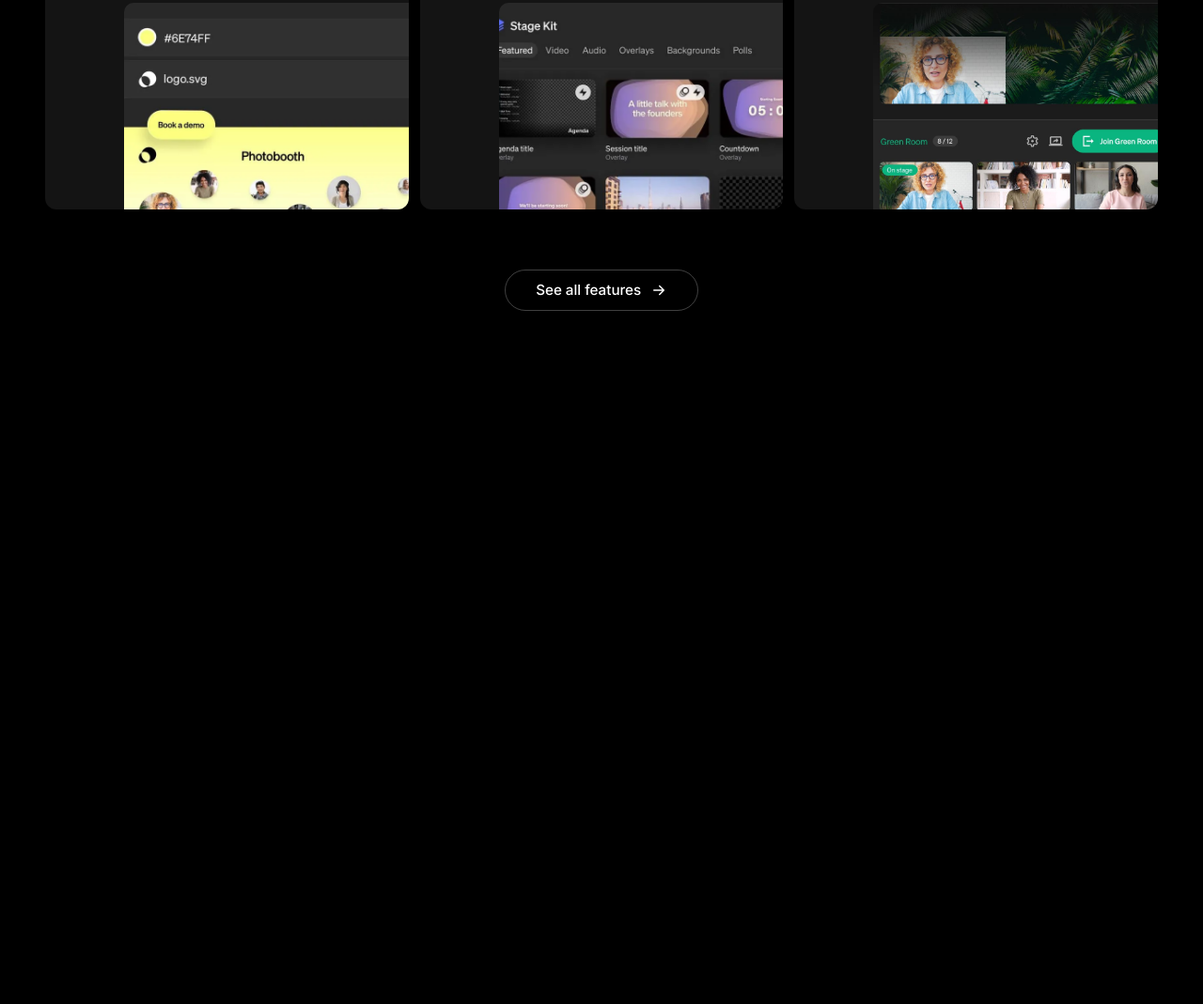
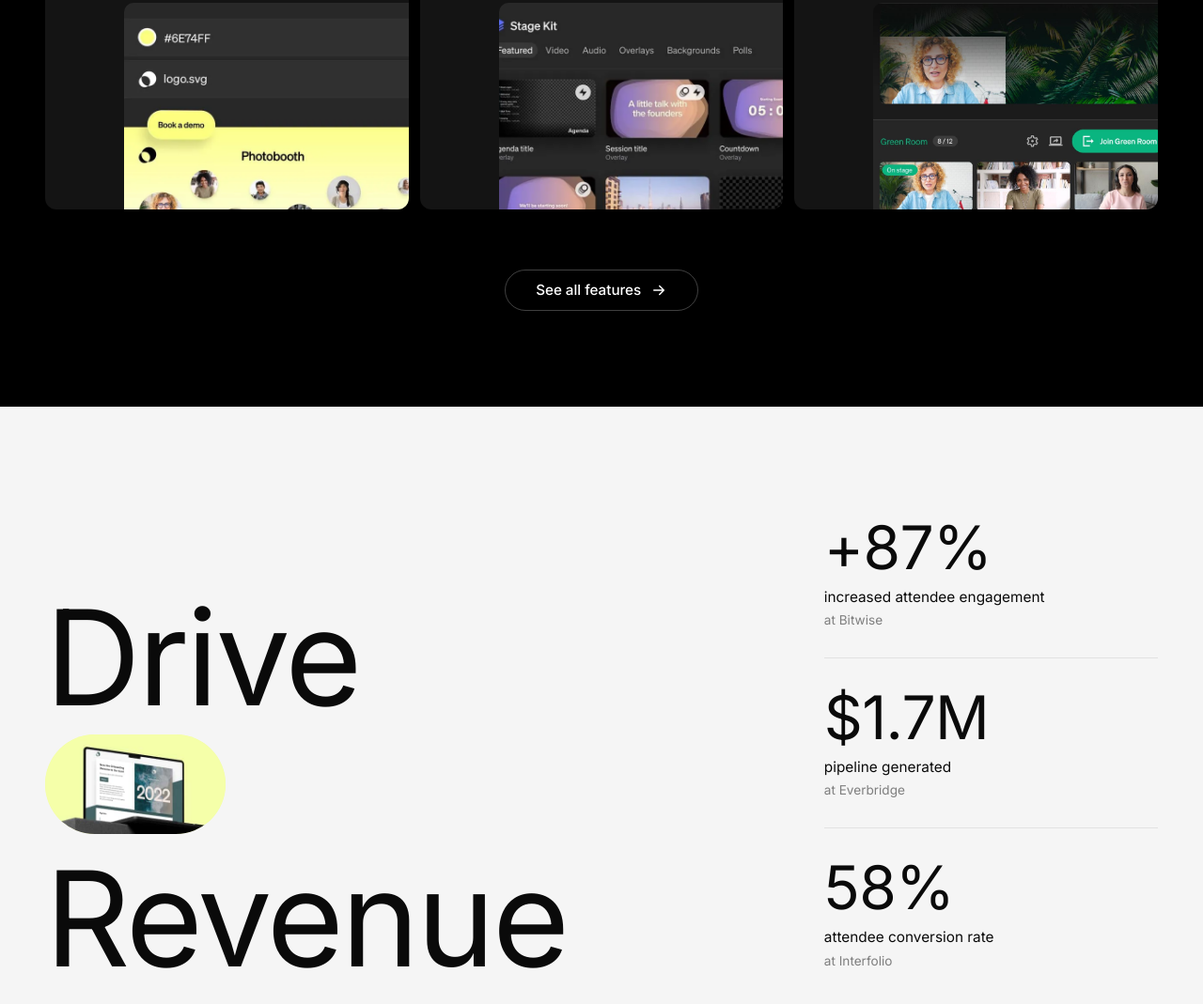
Before and after one commit to Oleks1y-sus/Practice, a plain HTML site: page index.html in a window 1280 px wide. Shown: the part 5983-7052 px from the top of the page at 94% size. Before the commit the page ends 6416 px from the top, so only its background shows below. Drawn offline with Linux system fonts and the light colour scheme.

Commit message:
completed revenue section

```diff
--- a/css/style.css
+++ b/css/style.css
@@ -1228,3 +1228,115 @@ body.nav-open {
     border-radius: 10px;
   }
 }
+
+/*
+   REVENUE SECTION
+ */
+.revenue {
+  background-color: #F5F5F5;
+  padding-block: clamp(4rem, 9vw, 8rem);
+  color: #0a0a0a;
+}
+.revenue__left {
+  margin-top: 86px;
+}
+.revenue__inner {
+  display: flex;
+  flex-direction: column;
+  gap: 3.5rem;
+}
+
+
+.revenue__title {
+  font-family: var(--font-display);
+  font-weight: var(--fw-regular);
+  line-height: 0.95;
+  letter-spacing: -0.02em;
+  color: #0a0a0a;
+
+  font-size: clamp(3.5rem, 11vw, 9.5rem);
+}
+
+.revenue__title-block {
+  display: block;
+  margin-bottom: 0.2rem;
+}
+
+.revenue__title-inline {
+  display: inline-flex;
+  align-items: center;
+  flex-wrap: wrap;
+  gap: clamp(0.6rem, 2vw, 1.5rem);
+}
+
+
+.revenue__badge {
+  display: inline-block;
+  width: clamp(130px, 15vw, 208px);
+  height: clamp(72px, 8.3vw, 116px);
+  border-radius: 64px;
+  overflow: hidden;
+  background-color: #F3FFAB;
+  flex-shrink: 0;
+  align-self: center;
+}
+
+.revenue__badge img {
+  width: 100%;
+  height: 100%;
+  object-fit: cover;
+}
+
+.revenue__stat-list {
+  display: flex;
+  flex-direction: column;
+}
+
+.revenue__stat-item {
+  padding-bottom: 1.75rem;
+  margin-bottom: 1.75rem;
+  border-bottom: 1px solid rgba(0, 0, 0, 0.08);
+}
+
+.revenue__stat-item:last-child {
+  padding-bottom: 0;
+  margin-bottom: 0;
+  border-bottom: none;
+}
+
+.revenue__stat-number {
+  display: block;
+  font-size: clamp(2.5rem, 5vw, 4.2rem);
+  font-weight: var(--fw-regular);
+  line-height: 1.1;
+  color: #0a0a0a;
+  margin-bottom: 0.4rem;
+  letter-spacing: -0.01em;
+}
+
+.revenue__stat-text {
+  font-size: clamp(0.95rem, 1.2vw, 1.05rem);
+  font-weight: var(--fw-regular);
+  color: #0a0a0a;
+  line-height: 1.4;
+}
+
+.revenue__stat-meta {
+  display: block;
+  font-size: 0.85rem;
+  color: rgba(10, 10, 10, 0.5);
+  margin-top: 0.25rem;
+}
+
+@media (min-width: 769px) {
+  .revenue__inner {
+    display: grid;
+    grid-template-columns: minmax(0, 1.25fr) minmax(0, 0.75fr);
+    gap: var(--sp-xl);
+    align-items: flex-start;  */
+  }
+
+  .revenue__stat-list {
+    padding-left: clamp(2rem, 6vw, 5rem);
+  }
+}
--- a/index.html
+++ b/index.html
@@ -279,6 +279,49 @@
   </div>
 </section>
 
+<section class="revenue">
+  <div class="container">
+    <div class="revenue__inner">
+
+      <div class="revenue__left">
+        <h2 class="revenue__title">
+          <span class="revenue__title-block">Drive</span>
+          <span class="revenue__title-inline">
+            <span class="revenue__badge">
+              <img src="img/revenue-mockup.jpg" alt="Drive Revenue Dashboard Mockup">
+            </span>
+            Revenue
+          </span>
+        </h2>
+      </div>
+
+      <div class="revenue__right">
+        <div class="revenue__stat-list">
+
+          <div class="revenue__stat-item">
+            <span class="revenue__stat-number">+87%</span>
+            <p class="revenue__stat-text">increased attendee engagement</p>
+            <span class="revenue__stat-meta">at Bitwise</span>
+          </div>
+
+          <div class="revenue__stat-item">
+            <span class="revenue__stat-number">$1.7M</span>
+            <p class="revenue__stat-text">pipeline generated</p>
+            <span class="revenue__stat-meta">at Everbridge</span>
+          </div>
+
+          <div class="revenue__stat-item">
+            <span class="revenue__stat-number">58%</span>
+            <p class="revenue__stat-text">attendee conversion rate</p>
+            <span class="revenue__stat-meta">at Interfolio</span>
+          </div>
+
+        </div>
+      </div>
+
+    </div>
+  </div>
+</section>
 
   </main>
 
```
Also changed, not shown: img/revenue-mockup.jpg (added).
